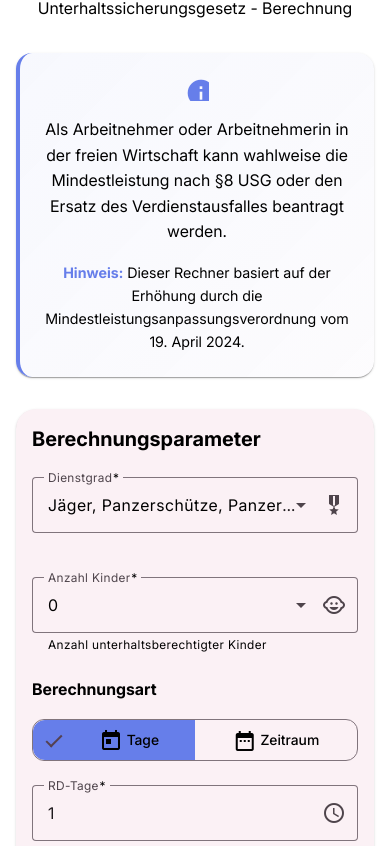
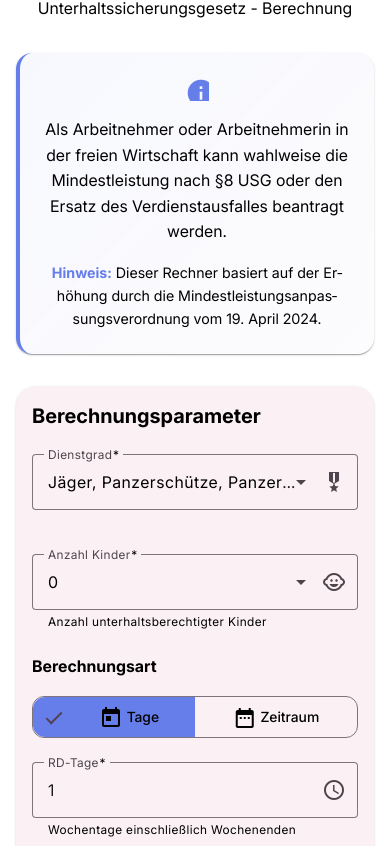
Before and after one commit to BadRix90/ReservHub, an Angular app in the folder reservhub/: page / in a window 390 px wide. Shown: the part 4379-5225 px from the top of the page. Built offline with nearby package versions, Linux system fonts and the light colour scheme; a web font is replaced by a local one.

Commit message:
fix: add text overflow protection and hyphenation to USG cards
- Add padding to .info-text to prevent edge collision
- Enable automatic word hyphenation with hyphens: auto
- Add word-break properties for long German compound words
- Responsive padding adjustments for mobile screens

```diff
--- a/reservhub/src/app/components/usg/usg.scss
+++ b/reservhub/src/app/components/usg/usg.scss
@@ -63,11 +63,20 @@
 
       .info-text {
         flex: 1;
+        padding: 0 0.5rem; // Zusätzlicher Seitenabstand
+
+        @include respond-down(sm) {
+          padding: 0; // Auf Mobile kein extra Padding
+        }
 
         p {
           margin: 0 0 1rem 0;
           line-height: 1.6;
           color: $black;
+          word-wrap: break-word;
+          overflow-wrap: break-word;
+          hyphens: auto;
+          word-break: break-word;
 
           &:last-child {
             margin-bottom: 0;
@@ -354,9 +363,17 @@
   }
 
   @keyframes highlight {
-    0% { transform: scale(1); }
-    50% { transform: scale(1.05); }
-    100% { transform: scale(1); }
+    0% {
+      transform: scale(1);
+    }
+
+    50% {
+      transform: scale(1.05);
+    }
+
+    100% {
+      transform: scale(1);
+    }
   }
 
   // ===== DARK MODE SUPPORT =====
```
